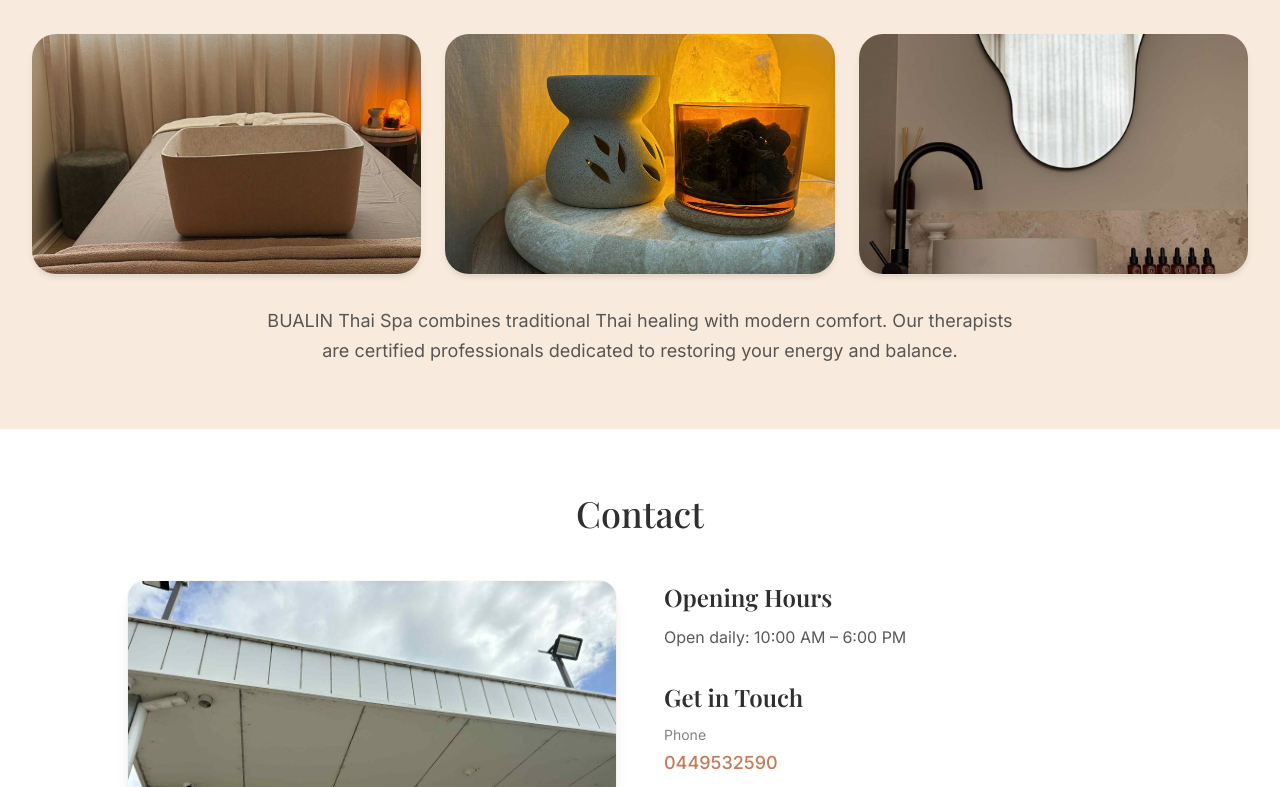
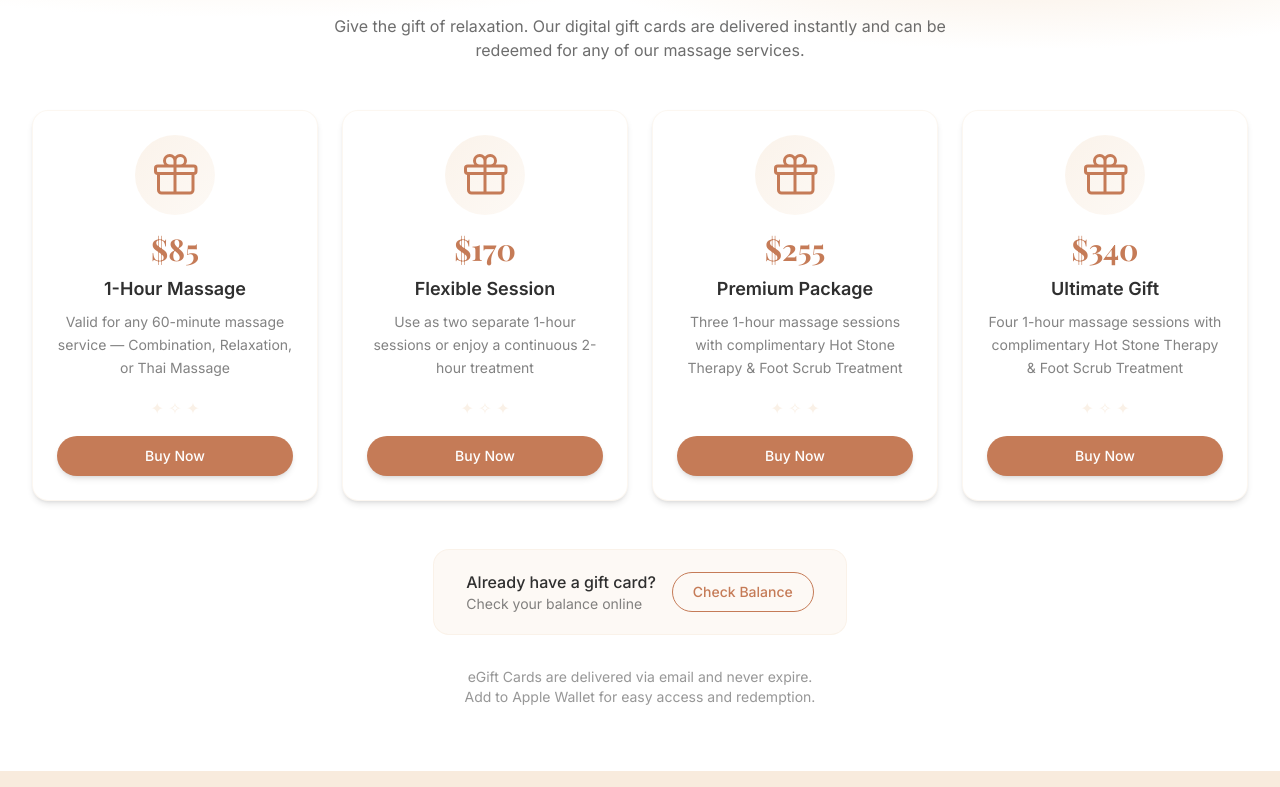
Before and after one commit to Simai66/BUALIN_SPA_NEW, a React (Vite) app: page / in a window 1280 px wide. Shown: the part 1713-2500 px from the top of the page. Built offline with nearby package versions, Linux system fonts and the light colour scheme.

Commit message:
feat: Add eGift Cards section, including a new component, data, and navigation links.

```diff
--- a/src/App.jsx
+++ b/src/App.jsx
@@ -3,6 +3,7 @@ import SmoothScroll from './components/SmoothScroll.jsx';
 import Navbar from './components/Navbar.jsx';
 import Hero from './components/Hero.jsx';
 import Services from './components/Services.jsx';
+import EGiftCards from './components/ecada.jsx';
 import About from './components/About.jsx';
 import Contact from './components/Contact.jsx';
 
@@ -18,6 +19,10 @@ function App() {
 
         <Element name="services">
           <Services />
+        </Element>
+
+        <Element name="giftcards">
+          <EGiftCards />
         </Element>
 
         <Element name="about">
--- a/src/components/Navbar.jsx
+++ b/src/components/Navbar.jsx
@@ -13,9 +13,8 @@ export default function Navbar() {
 
   return (
     <header
-      className={`fixed top-0 inset-x-0 z-50 transition-all duration-300 ease-in-out ${
-        scrolled ? 'bg-white/95 shadow-md backdrop-blur' : 'bg-transparent'
-      }`}
+      className={`fixed top-0 inset-x-0 z-50 transition-all duration-300 ease-in-out ${scrolled ? 'bg-white/95 shadow-md backdrop-blur' : 'bg-transparent'
+        }`}
     >
       <nav className="container-w flex items-center justify-between py-4 gap-2">
         <div className="flex items-center gap-2 sm:gap-3 min-w-0 shrink">
@@ -33,6 +32,7 @@ export default function Navbar() {
           {[
             { to: 'home', label: 'Home' },
             { to: 'services', label: 'Services' },
+            { to: 'giftcards', label: 'Gift Cards' },
             { to: 'about', label: 'About' },
             { to: 'contact', label: 'Contact' },
           ].map((item) => (
--- /dev/null
+++ b/src/components/ecada.jsx
@@ -0,0 +1,161 @@
+import { giftCards, giftCardPurchaseUrl, giftCardBalanceUrl } from '../data/giftcards';
+import { motion as Motion } from 'framer-motion';
+
+// Gift icon component
+const GiftIcon = () => (
+    <svg
+        xmlns="http://www.w3.org/2000/svg"
+        fill="none"
+        viewBox="0 0 24 24"
+        strokeWidth={1.5}
+        stroke="currentColor"
+        className="w-12 h-12"
+    >
+        <path
+            strokeLinecap="round"
+            strokeLinejoin="round"
+            d="M21 11.25v8.25a1.5 1.5 0 0 1-1.5 1.5H5.25a1.5 1.5 0 0 1-1.5-1.5v-8.25M12 4.875A2.625 2.625 0 1 0 9.375 7.5H12m0-2.625V7.5m0-2.625A2.625 2.625 0 1 1 14.625 7.5H12m0 0V21m-8.625-9.75h18c.621 0 1.125-.504 1.125-1.125v-1.5c0-.621-.504-1.125-1.125-1.125h-18c-.621 0-1.125.504-1.125 1.125v1.5c0 .621.504 1.125 1.125 1.125Z"
+        />
+    </svg>
+);
+
+// Animation variants
+const containerVariants = {
+    hidden: { opacity: 0 },
+    visible: {
+        opacity: 1,
+        transition: {
+            staggerChildren: 0.15,
+        },
+    },
+};
+
+const cardVariants = {
+    hidden: { opacity: 0, y: 30, filter: 'blur(8px)' },
+    visible: {
+        opacity: 1,
+        y: 0,
+        filter: 'blur(0px)',
+        transition: {
+            type: 'spring',
+            stiffness: 100,
+            damping: 20,
+        },
+    },
+};
+
+export default function EGiftCards() {
+    return (
+        <section className="py-16 bg-white section-decor">
+            <div className="container-w">
+                {/* Section Header */}
+                <Motion.div
+                    initial={{ opacity: 0, y: 20 }}
+                    whileInView={{ opacity: 1, y: 0 }}
+                    viewport={{ once: true }}
+                    transition={{ duration: 0.6 }}
+                    className="text-center mb-12"
+                >
+                    <h2 className="text-3xl md:text-4xl font-playfair text-ink mb-3">
+                        eGift Cards
+                    </h2>
+                    <p className="text-ink/70 max-w-2xl mx-auto">
+                        Give the gift of relaxation. Our digital gift cards are delivered instantly
+                        and can be redeemed for any of our massage services.
+                    </p>
+                </Motion.div>
+
+                {/* Gift Cards Grid */}
+                <Motion.div
+                    variants={containerVariants}
+                    initial="hidden"
+                    whileInView="visible"
+                    viewport={{ once: true }}
+                    className="grid gap-6 sm:grid-cols-2 lg:grid-cols-4"
+                >
+                    {giftCards.map((card) => (
+                        <Motion.div
+                            key={card.id}
+                            variants={cardVariants}
+                            className="card h-full flex flex-col items-center text-center relative overflow-hidden group"
+                        >
+
+
+                            {/* Gift Icon with gradient background */}
+                            <div className="w-20 h-20 rounded-full bg-gradient-to-br from-beige/60 to-beige/30 flex items-center justify-center text-primary mb-4 group-hover:scale-110 transition-transform duration-300">
+                                <GiftIcon />
+                            </div>
+
+                            {/* Amount */}
+                            <div className="text-3xl font-playfair text-primary font-bold mb-2">
+                                {card.amount}
+                            </div>
+
+                            {/* Title */}
+                            <h3 className="text-lg font-semibold text-ink mb-2">
+                                {card.title}
+                            </h3>
+
+                            {/* Description */}
+                            <p className="text-ink/60 text-sm leading-relaxed mb-4 flex-1">
+                                {card.description}
+                            </p>
+
+                            {/* Decorative divider */}
+                            <div className="text-beige/70 mb-4">✦ ✧ ✦</div>
+
+                            {/* Buy Button */}
+                            <a
+                                href={giftCardPurchaseUrl}
+                                target="_blank"
+                                rel="noopener noreferrer"
+                                className="btn btn-primary w-full"
+                            >
+                                Buy Now
+                            </a>
+                        </Motion.div>
+                    ))}
+                </Motion.div>
+
+                {/* Balance Check Section */}
+                <Motion.div
+                    initial={{ opacity: 0, y: 20 }}
+                    whileInView={{ opacity: 1, y: 0 }}
+                    viewport={{ once: true }}
+                    transition={{ duration: 0.6, delay: 0.3 }}
+                    className="mt-12 text-center"
+                >
+                    <div className="inline-flex items-center gap-4 bg-beige/30 rounded-2xl px-8 py-5 border border-beige/50">
+                        <div className="text-left">
+                            <p className="text-ink font-medium">Already have a gift card?</p>
+                            <p className="text-ink/60 text-sm">Check your balance online</p>
+                        </div>
+                        <a
+                            href={giftCardBalanceUrl}
+                            target="_blank"
+                            rel="noopener noreferrer"
+                            className="btn btn-outline whitespace-nowrap"
+                        >
+                            Check Balance
+                        </a>
+                    </div>
+                </Motion.div>
+
+                {/* Additional Info */}
+                <Motion.div
+                    initial={{ opacity: 0 }}
+                    whileInView={{ opacity: 1 }}
+                    viewport={{ once: true }}
+                    transition={{ duration: 0.6, delay: 0.4 }}
+                    className="mt-8 text-center text-ink/50 text-sm"
+                >
+                    <p>
+                        eGift Cards are delivered via email and never expire.
+                        <br className="hidden sm:block" />
+                        Add to Apple Wallet for easy access and redemption.
+                    </p>
+                </Motion.div>
+            </div>
+        </section>
+    );
+}
--- /dev/null
+++ b/src/data/giftcards.js
@@ -0,0 +1,37 @@
+// eGift Card data with Square pricing
+export const giftCards = [
+    {
+        id: 'egift-85',
+        amount: '$85',
+        title: '1-Hour Massage',
+        description: 'Valid for any 60-minute massage service — Combination, Relaxation, or Thai Massage',
+        popular: false,
+    },
+    {
+        id: 'egift-170',
+        amount: '$170',
+        title: 'Flexible Session',
+        description: 'Use as two separate 1-hour sessions or enjoy a continuous 2-hour treatment',
+        popular: false,
+    },
+    {
+        id: 'egift-255',
+        amount: '$255',
+        title: 'Premium Package',
+        description: 'Three 1-hour massage sessions with complimentary Hot Stone Therapy & Foot Scrub Treatment',
+        popular: false,
+    },
+    {
+        id: 'egift-340',
+        amount: '$340',
+        title: 'Ultimate Gift',
+        description: 'Four 1-hour massage sessions with complimentary Hot Stone Therapy & Foot Scrub Treatment',
+        popular: false,
+    },
+];
+
+// Single purchase link for all eGift Cards (Square)
+export const giftCardPurchaseUrl = 'https://app.squareup.com/gift/ML146H5G9WPE3/order';
+
+// Balance check URL
+export const giftCardBalanceUrl = 'https://app.squareup.com/gift/ML146H5G9WPE3/check-balance';
```
